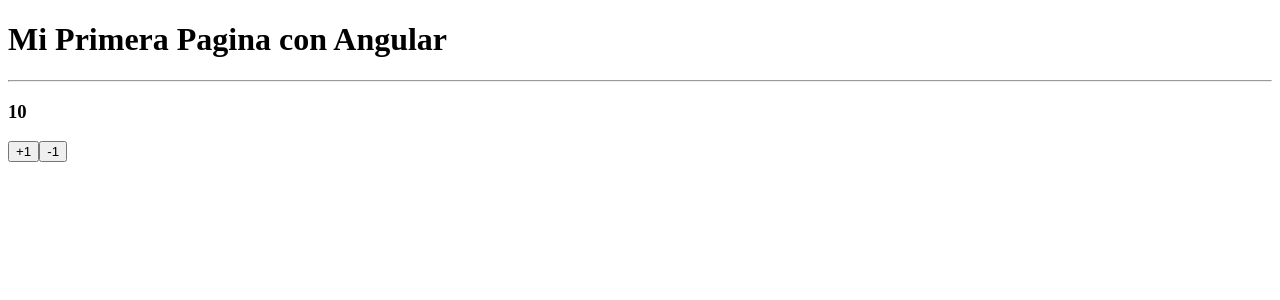
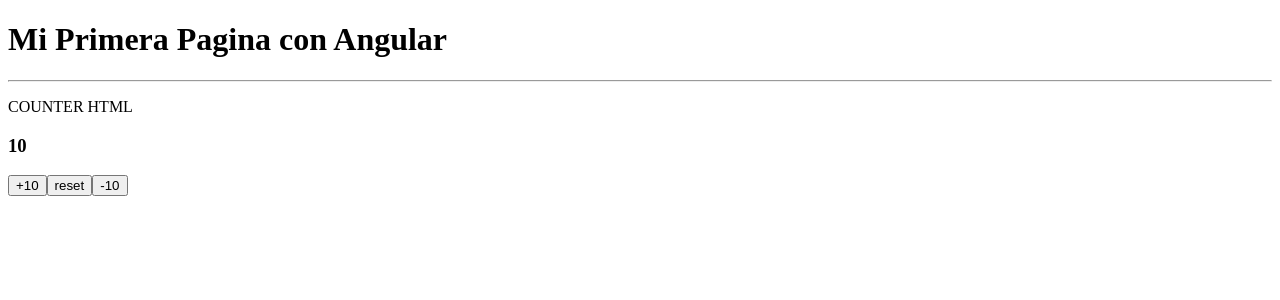
Before and after one commit to Juan090797/sise-aplicaciones-web-3132-2024, an Angular app in the folder semana04/proyecto-semana04/: page / in a window 1280 px wide. Shown: the top 300 px of the page. Built offline with nearby package versions, Linux system fonts and the light colour scheme.

Commit message:
feat: add counterComponent

```diff
--- a/semana04/proyecto-semana04/src/app/app.component.html
+++ b/semana04/proyecto-semana04/src/app/app.component.html
@@ -2,8 +2,5 @@
 
 <hr>
 
-<h3> {{ contador }} </h3>
-
-
-<button (click)="incrementar()">+1</button>
-<button>-1</button>
+<app-counter></app-counter>
+<!-- listado-personas -->
--- a/semana04/proyecto-semana04/src/app/app.component.ts
+++ b/semana04/proyecto-semana04/src/app/app.component.ts
@@ -1,21 +1,16 @@
 import { Component } from '@angular/core';
+import { CounterComponent } from './counter/counter.component';
 
 @Component({
   selector: 'app-root',
   standalone: true,
-  imports: [],
+  imports: [
+    CounterComponent
+  ],
   templateUrl: './app.component.html',
   styleUrl: './app.component.css'
 })
 export class AppComponent {
-  title = 'proyecto-semana04';
   public titulo: String = 'Mi Primera Pagina con Angular';
-  public contador: number = 10;
-
-  incrementar():void {
-    //this.contador = this.contador +1;
-    this.contador += 1;
-  }
-
 
 }
--- /dev/null
+++ b/semana04/proyecto-semana04/src/app/counter/counter.component.html
@@ -0,0 +1,16 @@
+<p>COUNTER HTML</p>
+
+<h3> {{ contador }} </h3>
+
+
+<button (click)="incrementarEnBase(+10)">
+  +10
+</button>
+
+<button (click) = "reset()">
+  reset
+</button>
+
+<button (click)="incrementarEnBase(-10)">
+  -10
+</button>
--- /dev/null
+++ b/semana04/proyecto-semana04/src/app/counter/counter.component.ts
@@ -0,0 +1,22 @@
+import { Component } from '@angular/core';
+
+@Component({
+  selector: 'app-counter',
+  standalone: true,
+  imports: [],
+  templateUrl: './counter.component.html',
+  styleUrl: './counter.component.css'
+})
+export class CounterComponent {
+  public contador: number = 10;
+
+  incrementarEnBase(valor:number):void {
+    //this.contador = this.contador +1;
+    this.contador += valor;
+  }
+
+  reset():void{
+    this.contador = 10;
+  }
+
+}
```
Also changed, not shown: semana04/proyecto-semana04/src/app/counter/counter.component.css (added), 1 other file (tests, documents, lock files or other folders).
